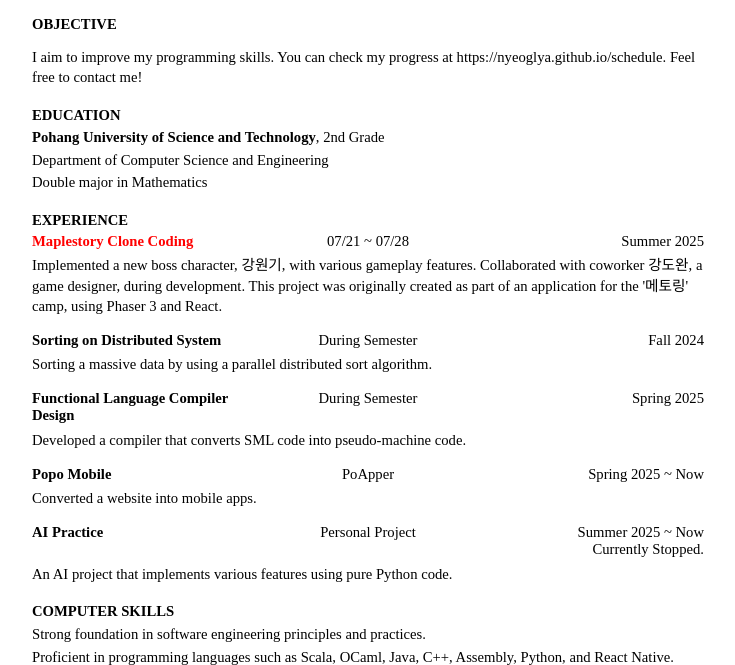
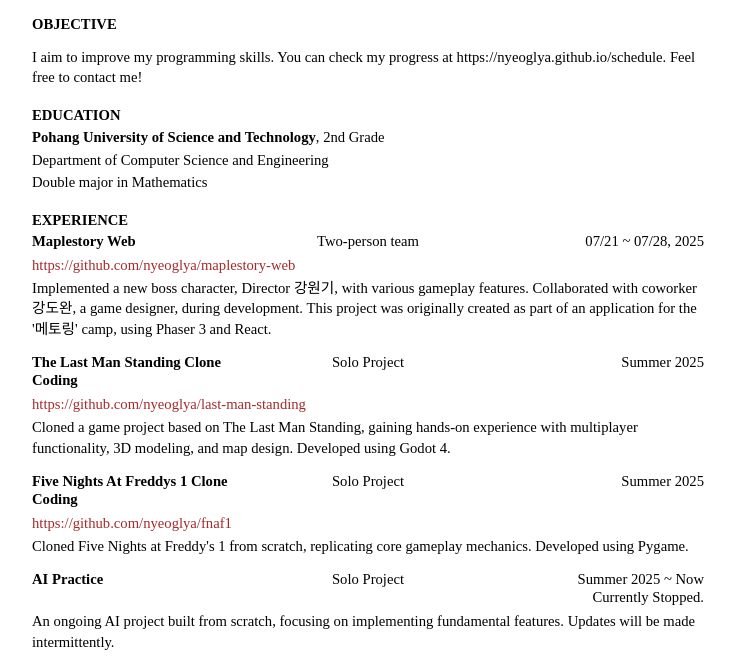
Before and after one commit to nyeoglya/nyeoglya.github.io, a plain HTML site: page index.html in a window 1280 px wide. Shown: the part 101-766 px from the top of the page, without its empty margins (272-1007 px from the left). Drawn offline with Linux system fonts and the light colour scheme; a web font is replaced by a local one.

Commit message:
feat: update portfolio

```diff
--- a/index.html
+++ b/index.html
@@ -46,34 +46,70 @@
             <h2 class="section-title">EXPERIENCE</h2>
             <div class="experience-item">
                 <div class="item-header">
-                    <span class="left-align" style="color: red;"><strong>Maplestory Clone Coding</strong></span>
-                    <span class="center-align">07/21 ~ 07/28</span>
-                    <span class="right-align">Summer 2025</span>
+                    <span class="left-align"><strong>Maplestory Web</strong></span>
+                    <span class="center-align">Two-person team</span>
+                    <span class="right-align">07/21 ~ 07/28, 2025</span>
                 </div>
                 <ul class="no-indent">
-                    <li>Implemented a new boss character, 강원기, with various gameplay features. Collaborated with
-                        coworker 강도완, a game designer, during development. This project was originally created as
-                        part of an application for the '메토링' camp, using Phaser 3 and React.</li>
+                    <li>
+                        <a href="https://github.com/nyeoglya/maplestory-web"
+                            style="color: brown">https://github.com/nyeoglya/maplestory-web</a>
+                    </li>
+                    <li>
+                        Implemented a new boss character, Director 강원기, with various gameplay features. Collaborated
+                        with coworker 강도완, a game designer, during development. This project was originally created as
+                        part of an application for the '메토링' camp, using Phaser 3 and React.
+                    </li>
                 </ul>
             </div>
             <div class="experience-item">
                 <div class="item-header">
-                    <span class="left-align"><strong>Sorting on Distributed System</strong></span>
-                    <span class="center-align">During Semester</span>
-                    <span class="right-align">Fall 2024</span>
+                    <span class="left-align"><strong>The Last Man Standing Clone Coding</strong></span>
+                    <span class="center-align">Solo Project</span>
+                    <span class="right-align">Summer 2025</span>
                 </div>
                 <ul class="no-indent">
-                    <li>Sorting a massive data by using a parallel distributed sort algorithm.</li>
+                    <li>
+                        <a href="https://github.com/nyeoglya/last-man-standing"
+                            style="color: brown">https://github.com/nyeoglya/last-man-standing</a>
+                    </li>
+                    <li>
+                        Cloned a game project based on The Last Man Standing, gaining hands-on experience with
+                        multiplayer functionality, 3D modeling, and map design. Developed using Godot 4.
+                    </li>
                 </ul>
             </div>
             <div class="experience-item">
                 <div class="item-header">
-                    <span class="left-align"><strong>Functional Language Compiler Design</strong></span>
-                    <span class="center-align">During Semester</span>
-                    <span class="right-align">Spring 2025</span>
+                    <span class="left-align"><strong>Five Nights At Freddys 1 Clone Coding</strong></span>
+                    <span class="center-align">Solo Project</span>
+                    <span class="right-align">Summer 2025</span>
                 </div>
                 <ul class="no-indent">
-                    <li>Developed a compiler that converts SML code into pseudo-machine code.</li>
+                    <li>
+                        <a href="https://github.com/nyeoglya/fnaf1"
+                            style="color: brown">https://github.com/nyeoglya/fnaf1</a>
+                    </li>
+                    <li>
+                        Cloned Five Nights at Freddy's 1 from scratch, replicating core gameplay mechanics. Developed
+                        using Pygame.
+                    </li>
+                </ul>
+            </div>
+            <div class="experience-item">
+                <div class="item-header">
+                    <span class="left-align"><strong>AI Practice</strong></span>
+                    <span class="center-align">Solo Project</span>
+                    <span class="right-align">Summer 2025 ~ Now</span>
+                </div>
+                <div class="item-header">
+                    <span class="left-align"></span>
+                    <span class="center-align"></span>
+                    <span class="right-align">Currently Stopped.</span>
+                </div>
+                <ul class="no-indent">
+                    <li>An ongoing AI project built from scratch, focusing on implementing fundamental features. Updates
+                        will be made intermittently.</li>
                 </ul>
             </div>
             <div class="experience-item">
@@ -83,22 +119,33 @@
                     <span class="right-align">Spring 2025 ~ Now</span>
                 </div>
                 <ul class="no-indent">
-                    <li>Converted a website into mobile apps.</li>
+                    <li>Participated in converting POPO, a web-based service offering room reservations, campus
+                        information, and more for POSTECH students, into mobile applications. Primarily responsible for
+                        Android development.</li>
                 </ul>
             </div>
             <div class="experience-item">
                 <div class="item-header">
-                    <span class="left-align"><strong>AI Practice</strong></span>
-                    <span class="center-align">Personal Project</span>
-                    <span class="right-align">Summer 2025 ~ Now</span>
-                </div>
-                <div class="item-header">
-                    <span class="left-align"></span>
-                    <span class="center-align"></span>
-                    <span class="right-align">Currently Stopped.</span>
+                    <span class="left-align"><strong>Functional Language Compiler Design</strong></span>
+                    <span class="center-align">Solo Project</span>
+                    <span class="right-align">Spring 2025</span>
                 </div>
                 <ul class="no-indent">
-                    <li>An AI project that implements various features using pure Python code.</li>
+                    <li>Developed a compiler that converts SML code into pseudo-machine code.</li>
+                </ul>
+            </div>
+            <div class="experience-item">
+                <div class="item-header">
+                    <span class="left-align"><strong>Sorting on Distributed System</strong></span>
+                    <span class="center-align">CSED332 Team GREEN</span>
+                    <span class="right-align">Fall 2024</span>
+                </div>
+                <ul class="no-indent">
+                    <li>
+                        <a href="https://github.com/nyeoglya/332project"
+                            style="color: brown;">https://github.com/nyeoglya/332project</a>
+                    </li>
+                    <li>Sorting a massive data by using a parallel distributed sort algorithm.</li>
                 </ul>
             </div>
         </section>
```
